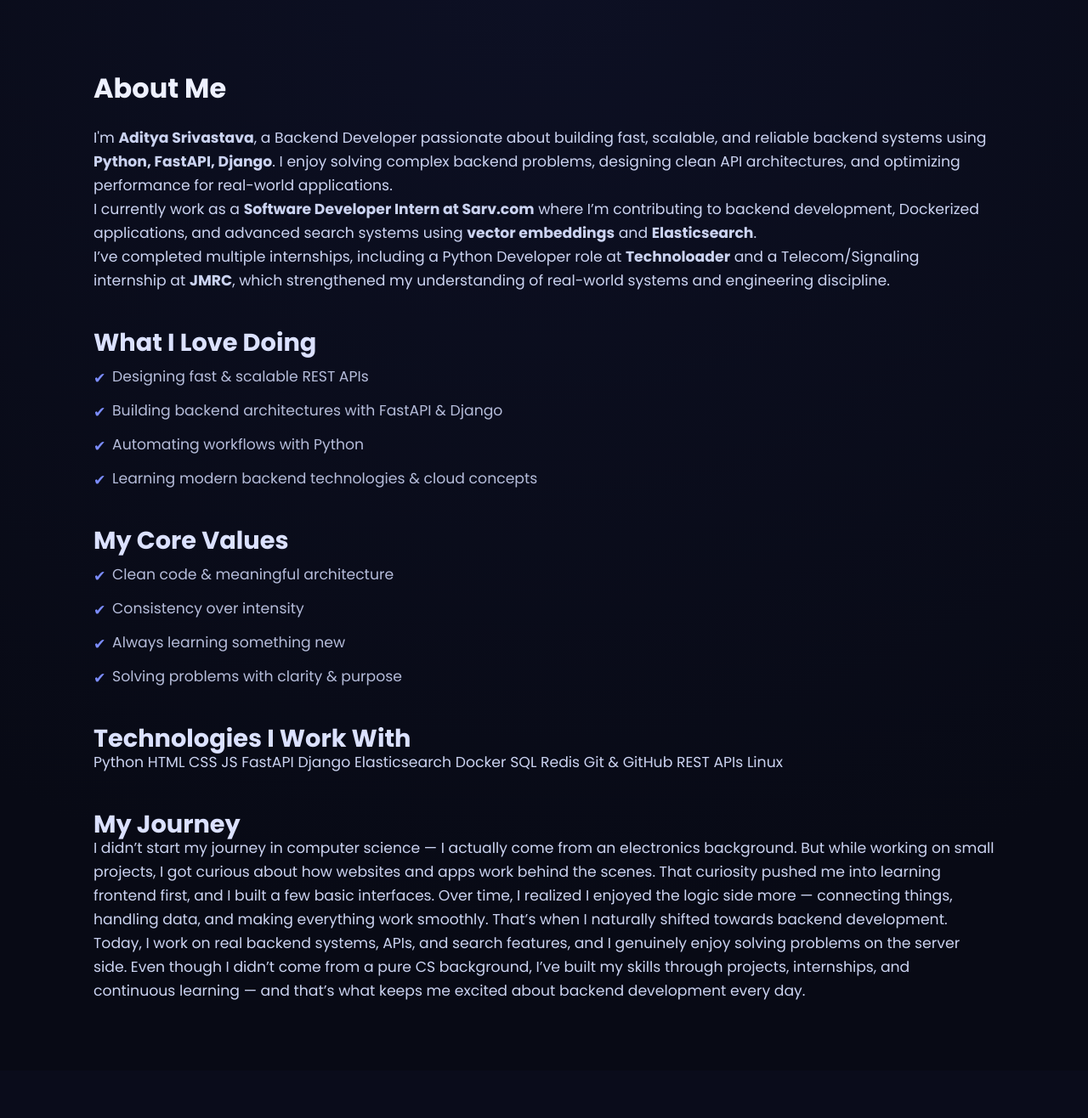
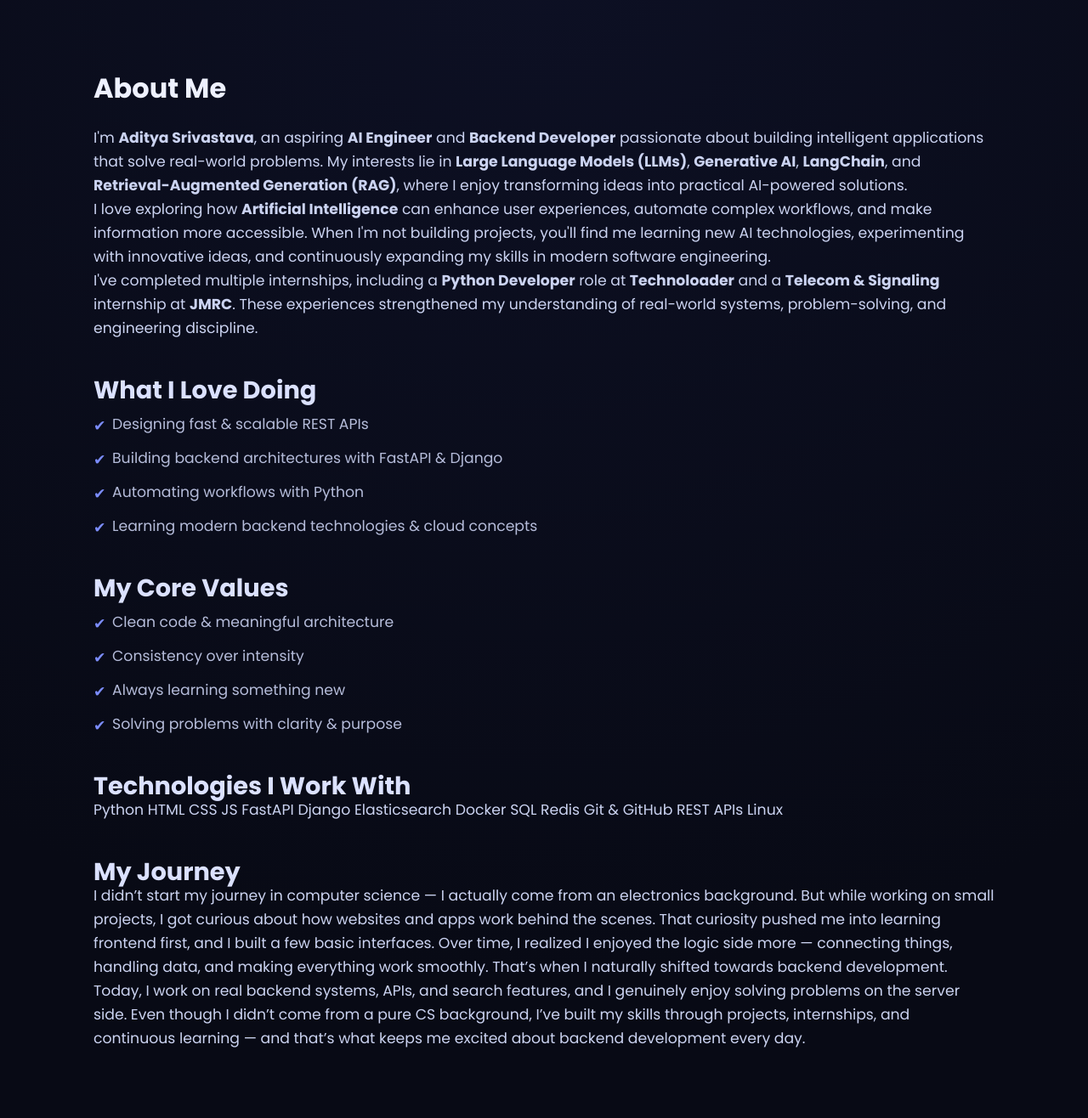
Before and after one commit to Sri-Aditya03/Portfolio-website, a FastAPI app: page /about in a window 1280 px wide. Shown: the part 67-1383 px from the top of the page at 85% size. Before the commit the page ends 1244 px from the top, so only its background shows below. Run offline with FastAPI, Linux system fonts and the light colour scheme.

Commit message:
Updated home page and about me page

```diff
--- a/app/templates/about.html
+++ b/app/templates/about.html
@@ -7,22 +7,25 @@
 <div class="about-section">
 
     <p class="intro-text">
-        I'm <b>Aditya Srivastava</b>, a Backend Developer passionate about building fast,
-        scalable, and reliable backend systems using <b>Python, FastAPI, Django</b>.
-        I enjoy solving complex backend problems, designing clean API architectures,
-        and optimizing performance for real-world applications.
+        I'm <strong>Aditya Srivastava</strong>, an aspiring <strong>AI Engineer</strong> and <strong>Backend
+            Developer</strong> passionate about building intelligent applications that solve real-world problems. My
+        interests lie in <strong>Large Language Models (LLMs)</strong>, <strong>Generative AI</strong>,
+        <strong>LangChain</strong>, and <strong>Retrieval-Augmented Generation (RAG)</strong>, where I enjoy
+        transforming ideas into practical AI-powered solutions.
     </p>
 
-    <p>
-        I currently work as a <b>Software Developer Intern at Sarv.com</b> where I’m contributing to
-        backend development, Dockerized applications, and advanced search systems using
-        <b>vector embeddings</b> and <b>Elasticsearch</b>.
+    <p class="about-paragraph">
+        I love exploring how <strong>Artificial Intelligence</strong> can enhance user experiences, automate complex
+        workflows, and make information more accessible. When I'm not building projects, you'll find me learning new AI
+        technologies, experimenting with innovative ideas, and continuously expanding my skills in modern software
+        engineering.
     </p>
 
-    <p>
-        I’ve completed multiple internships, including a Python Developer role at
-        <b>Technoloader</b> and a Telecom/Signaling internship at <b>JMRC</b>, which strengthened
-        my understanding of real-world systems and engineering discipline.
+    <p class="about-paragraph">
+        I've completed multiple internships, including a <strong>Python Developer</strong> role at
+        <strong>Technoloader</strong> and a <strong>Telecom &amp; Signaling</strong> internship at
+        <strong>JMRC</strong>. These experiences strengthened my understanding of real-world systems, problem-solving,
+        and engineering discipline.
     </p>
 
     <h2>What I Love Doing </h2>
@@ -61,14 +64,17 @@
     <h2>My Journey </h2>
     <p>
         I didn’t start my journey in computer science — I actually come from an electronics background.
-    But while working on small projects, I got curious about how websites and apps work behind the scenes.
-    That curiosity pushed me into learning frontend first, and I built a few basic interfaces.
-    Over time, I realized I enjoyed the logic side more — connecting things, handling data, and making everything work smoothly.
-    That’s when I naturally shifted towards backend development.
+        But while working on small projects, I got curious about how websites and apps work behind the scenes.
+        That curiosity pushed me into learning frontend first, and I built a few basic interfaces.
+        Over time, I realized I enjoyed the logic side more — connecting things, handling data, and making everything
+        work smoothly.
+        That’s when I naturally shifted towards backend development.
 
-    Today, I work on real backend systems, APIs, and search features, and I genuinely enjoy solving problems on the server side.
-    Even though I didn’t come from a pure CS background, I’ve built my skills through projects, internships, and continuous learning —
-    and that’s what keeps me excited about backend development every day.
+        Today, I work on real backend systems, APIs, and search features, and I genuinely enjoy solving problems on the
+        server side.
+        Even though I didn’t come from a pure CS background, I’ve built my skills through projects, internships, and
+        continuous learning —
+        and that’s what keeps me excited about backend development every day.
     </p>
 
 </div>
--- a/app/templates/experience.html
+++ b/app/templates/experience.html
@@ -7,7 +7,7 @@
 <div class="experience-section">
 
     <!-- Sarv.com -->
-    <h2>Sarv.com — Software Developer Intern (2025 – Present)</h2>
+    <h2>Sarv.com — Software Developer Intern (10/2025 – 02/2026)</h2>
 
 <p class="xp-desc">
     I’m working as a backend developer at Sarv.com, a SaaS-based product company where the systems
@@ -25,7 +25,7 @@
 
 
     <!-- Technoloader -->
-    <h2>Technoloader — Python Developer Trainee (2024)</h2>
+    <h2>Technoloader — Python Developer Trainee (07/2024 - 08/2024)</h2>
 
 <p class="xp-desc">
     I worked as a Python trainee where I learned the basics of writing clean code, automating tasks,
@@ -42,7 +42,7 @@
 
 
     <!-- JMRC -->
-    <h2>JMRC — Telecom & Signalling Intern (2023)</h2>
+    <h2>JMRC — Telecom & Signalling Intern (07/2023 - 09/2023)</h2>
     <p class="xp-desc">
         Interned in the telecom, signalling, and railway automation division of Jaipur Metro Rail Corporation.
         Gained practical engineering knowledge of automated safety and signalling systems.
--- a/main.py
+++ b/main.py
@@ -1,6 +1,5 @@
 from fastapi import FastAPI
 from fastapi.staticfiles import StaticFiles
-from fastapi.templating import Jinja2Templates
 
 from app.routes.pages import page_router
 from app.routes.api import api_router
@@ -9,8 +8,6 @@ app = FastAPI(title="Aditya Portfolio")
 
 app.mount("/static", StaticFiles(directory="app/static"), name="static")
 
-templates = Jinja2Templates(directory="app/templates")
-
 # Routers
 app.include_router(page_router)
 app.include_router(api_router, prefix="/api")
```
Also changed, not shown: app/routes/pages.py (+6 -6 lines), app/templates/home.html (+18 -14 lines), requirements.txt (+11 -4 lines), 1 other file.
